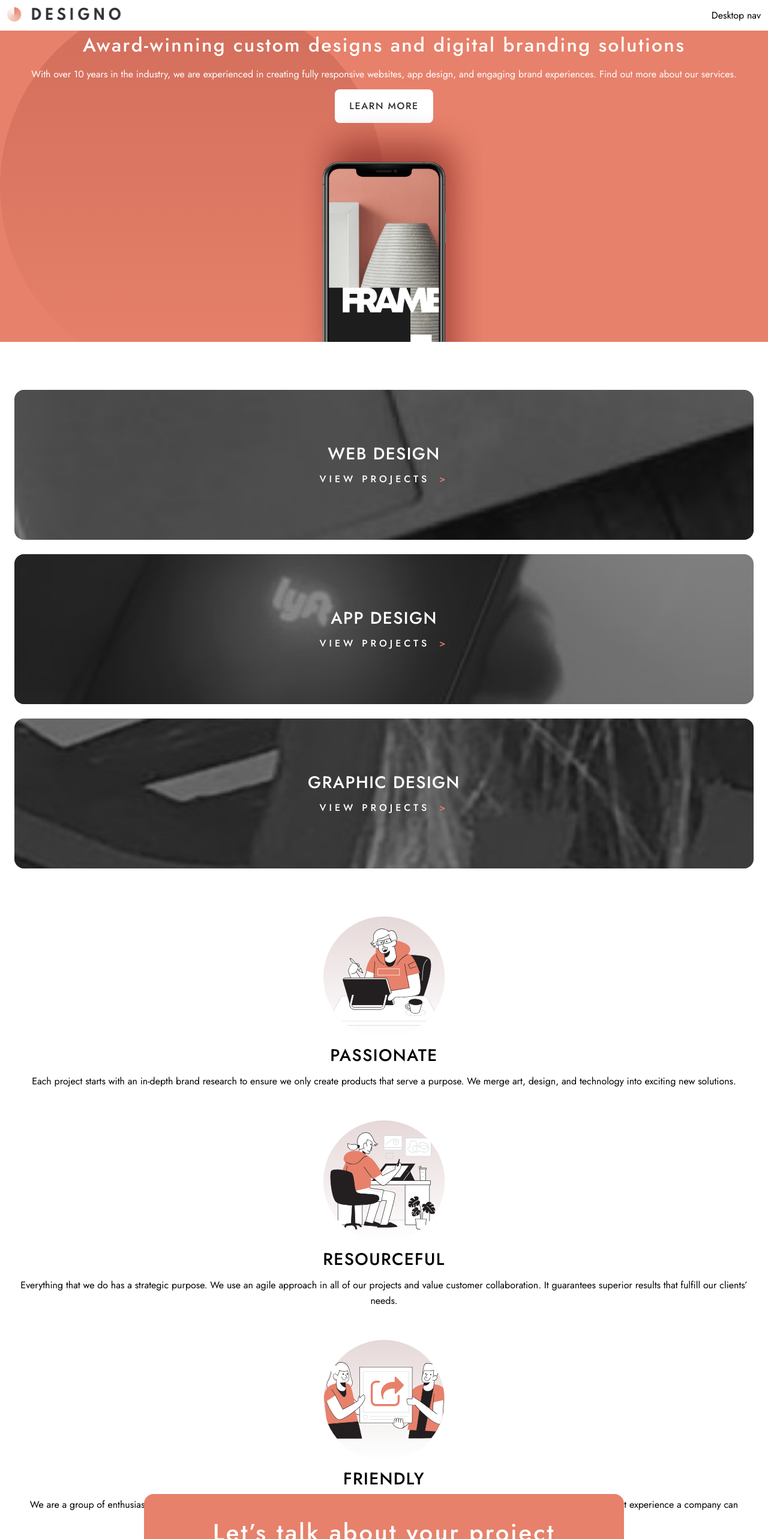
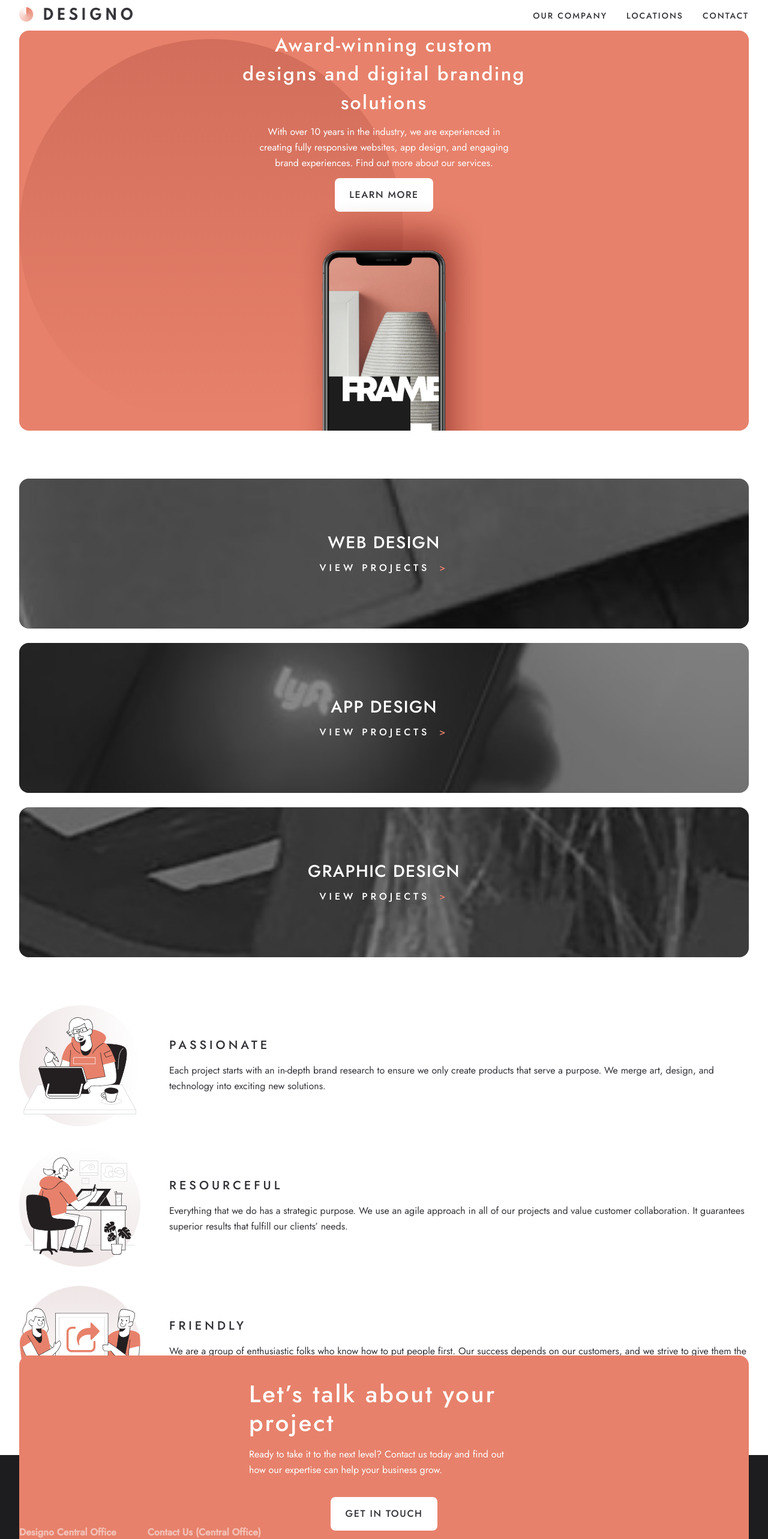
Before and after one commit to OXsatoshi/Designo, a Next.js app: page / in a window 1280 px wide. Shown: the top 2566 px of the page at 60% size. Built offline with nearby package versions, Linux system fonts and the light colour scheme.

Commit message:
feat: Implement desktop view

```diff
--- a/app/_components/home/category-grid.tsx
+++ b/app/_components/home/category-grid.tsx
@@ -19,7 +19,10 @@ const categories = [
 
 export default function CategoryGrid() {
   return (
-    <section aria-labelledby="categories-heading" className="px-6 my-20">
+    <section
+      aria-labelledby="categories-heading"
+      className="px-6 my-20 sm:px-8"
+    >
       <h2 id="categories-heading" className="sr-only">
         Our Design Services
       </h2>
--- a/app/_components/home/hero.tsx
+++ b/app/_components/home/hero.tsx
@@ -3,13 +3,13 @@ import Link from "next/link";
 export default function Hero() {
   return (
     <section
-      className="pbs-10 px-3 text-center gap-3 flex flex-col justify-center items-center bg-peach bg-[url('/assets/home/desktop/bg-pattern-hero-home.svg')]
+      className="pbs-10 px-3 sm:mx-8 rounded-2xl text-center gap-3 flex flex-col justify-center items-center bg-peach bg-[url('/assets/home/desktop/bg-pattern-hero-home.svg')]
       bg-no-repeat bg-position-[left_center] overflow-hidden"
     >
-      <h1 className="text-preset-3 text-white ">
+      <h1 className="text-preset-3 text-white max-w-[25ch]">
         Award-winning custom designs and digital branding solutions
       </h1>
-      <p className="text-body text-white">
+      <p className="text-body text-white max-w-[45ch]">
         With over 10 years in the industry, we are experienced in creating fully
         responsive websites, app design, and engaging brand experiences. Find
         out more about our services.
--- a/app/_components/home/values-propos.tsx
+++ b/app/_components/home/values-propos.tsx
@@ -1,53 +1,72 @@
 import Image from "next/image";
+
 const values = [
   {
     title: "PASSIONATE",
-    content: `Each project starts with an in-depth brand research to ensure we only create products
-that serve a purpose. We merge art, design, and technology into exciting new solutions.`,
+    content:
+      "Each project starts with an in-depth brand research to ensure we only create products that serve a purpose. We merge art, design, and technology into exciting new solutions.",
     imgUrl: "/assets/home/desktop/illustration-passionate.svg",
+    // Standard rotation degrees per Figma spec for variety
+    bgRotationClass: "rotate-0",
   },
   {
     title: "RESOURCEFUL",
-    content: `Everything that we do has a strategic purpose. We use an agile approach in all of our
-projects and value customer collaboration. It guarantees superior results that fulfill our clients’ needs.`,
-
+    content:
+      "Everything that we do has a strategic purpose. We use an agile approach in all of our projects and value customer collaboration. It guarantees superior results that fulfill our clients’ needs.",
     imgUrl: "/assets/home/desktop/illustration-resourceful.svg",
+    bgRotationClass: "-rotate-90",
   },
   {
     title: "FRIENDLY",
-    content: ` We are a group of enthusiastic folks who know how to put people first. Our success
-depends on our customers, and we strive to give them the best experience a company can provide.`,
-
+    content:
+      "We are a group of enthusiastic folks who know how to put people first. Our success depends on our customers, and we strive to give them the best experience a company can provide.",
     imgUrl: "/assets/home/desktop/illustration-friendly.svg",
+    bgRotationClass: "rotate-90",
   },
 ];
 
 export default function ValuesPropos() {
   return (
-    <section aria-labelledby="proposed-values" className="px-6 my-20">
+    <section
+      aria-labelledby="proposed-values-heading"
+      className="px-6 my-20 sm:px-8"
+    >
+      {/* 1. Corrected ID match for accessibility */}
       <h2 id="proposed-values-heading" className="sr-only">
-        Our add Value
+        Our Core Values
       </h2>
 
-      <ul className="flex flex-col gap-13">
+      <ul className="flex flex-col gap-12 md:gap-8 max-w-7xl mx-auto">
         {values.map((value) => (
           <li key={value.title}>
-            <div className="relative  flex flex-col items-center gap-3">
-              <div className="min-w-20 min-h-20 bg-[url('/assets/home/desktop/bg-pattern-hero-home.svg')] bg-no-repeat bg-cover">
+            {/* 2. Responsive Layout Shift: flex-col on mobile, flex-row on tablet */}
+            <div className="flex flex-col sm:flex-row items-center md:items-center text-center md:text-left gap-12 md:gap-12">
+              {/* 3. Illustration & Background Circle Container */}
+              <div className="relative shrink-0 flex items-center justify-center w-[202px] h-[202px]">
+                {/* Background Pattern Layer */}
+                <div
+                  aria-hidden="true"
+                  className={`absolute inset-0 bg-[url('/assets/shared/desktop/bg-pattern-small-circle.svg')] bg-no-repeat bg-center bg-contain -z-10 ${value.bgRotationClass}`}
+                />
                 <Image
                   src={value.imgUrl}
                   width={202}
                   height={202}
                   alt=""
-                  className="rounded-full"
+                  aria-hidden="true"
+                  className="w-full h-full object-contain"
                 />
               </div>
-              <h3 className="text-[28px] leading-[36px] font-medium tracking-[1.4px] uppercase">
-                {value.title}
-              </h3>
-              <p className="flex items-center gap-4 text-body text-center font-medium">
-                {value.content}
-              </p>
+
+              {/* 4. Text Content Column */}
+              <div className="flex flex-col items-center md:items-start gap-4 max-w-[450px] md:max-w-none">
+                <h3 className="text-[20px] leading-[26px] font-medium tracking-[5px] uppercase text-dark-grey">
+                  {value.title}
+                </h3>
+                <p className="text-body text-dark-grey leading-relaxed">
+                  {value.content}
+                </p>
+              </div>
             </div>
           </li>
         ))}
--- a/app/_components/layout/footer.tsx
+++ b/app/_components/layout/footer.tsx
@@ -7,14 +7,16 @@ import { SocialMediaList } from "../social-links";
 function TalkAbout() {
   return (
     <div
-      className="absolute top-0 -translate-y-1/2 flex flex-col justify-center items-center gap-8 text-center  bg-peach
-      rounded-2xl py-10 px-6 text-white"
+      className="absolute top-0 sm:left-8 sm:right-8 max-w-7xl mx-auto -translate-y-1/2 flex flex-col justify-center items-center gap-8 text-center  bg-peach
+      rounded-2xl py-10 px-6  text-white "
     >
+      <div className="flex flex-col gap-4 max-w-[450px] text-center lg:text-left">
         <h3 className="text-preset-2">Let’s talk about your project</h3>
         <p className="text-body">
           Ready to take it to the next level? Contact us today and find out how
           our expertise can help your business grow.
         </p>
+      </div>
       <Link
         href="/about"
         className="bg-white text-dark-grey text-h3 px-6 py-4 rounded-lg font-medium uppercase
@@ -29,8 +31,9 @@ function TalkAbout() {
 }
 export default function Footer() {
   return (
-    <footer className="relative flex flex-col justify-center  items-center gap-10 py-6 px-6 pbs-60 mbs-60 bg-black">
+    <footer className="relative flex flex-col justify-center  items-center gap-10 py-6 px-6 pbs-60 mbs-60 bg-black sm:px-8">
       <TalkAbout />
+      <div className="sm:flex justify-between items-center w-full">
         <div>
           <Link href="/" aria-label="Designo Homepage">
             <Image
@@ -42,9 +45,9 @@ export default function Footer() {
         </div>
         <nav
           aria-label="Footer navigation"
-        className={`text-white uppercase border-t border-t-dark-grey self-stretch`}
+          className={`text-white uppercase border-t border-t-dark-grey self-stretch sm:border-t-0`}
         >
-        <ul>
+          <ul className="sm:flex ">
             {navLinks.map(({ href, label }) => (
               <li key={href}>
                 <Link
@@ -59,8 +62,10 @@ export default function Footer() {
             ))}
           </ul>
         </nav>
+      </div>
+      <div className="sm:flex w-full">
         <address
-        className="not-italic w-full flex flex-col sm:flex-row items-center justify-between
+          className="not-italic w-full flex flex-col sm:flex-row sm:justify-stretch items-center justify-between
         text-center sm:text-left gap-10 opacity-50 text-body text-white"
         >
           <div>
@@ -90,11 +95,11 @@ export default function Footer() {
               </a>
             </span>
           </div>
-
-        <div className="flex justify-center sm:justify-end w-full sm:w-auto">
+        </address>
+        <div className="flex justify-center sm:justify-around w-full sm:self-end mbs-4">
           <SocialMediaList />
         </div>
-      </address>
+      </div>
     </footer>
   );
 }
--- a/app/_components/layout/heading.tsx
+++ b/app/_components/layout/heading.tsx
@@ -5,7 +5,7 @@ import MobileNav from "./navigation/mobile-nav";
 import Image from "next/image";
 export default function Heading() {
   return (
-    <header className="py-3 px-3 relative flex justify-between items-center">
+    <header className="py-3 px-3 sm:px-8 relative flex justify-between items-center">
       <div>
         <Image
           src={logo}
--- a/app/_components/layout/navigation/desktop-nav.tsx
+++ b/app/_components/layout/navigation/desktop-nav.tsx
@@ -1,7 +1,21 @@
+import Link from "next/link";
+import { navLinks } from "./nav-links";
+
 export default function DesktopNav() {
   return (
-    <nav className="hidden sm:block">
-      <h3>Desktop nav</h3>
+    <nav aria-label="Primary navigation" className="hidden sm:block">
+      <ul className="flex items-center gap-8">
+        {navLinks.map(({ href, label }) => (
+          <li key={href}>
+            <Link
+              href={href}
+              className="text-sm tracking-[2px] text-dark-grey hover:underline uppercase transition-colors focus-visible:outline-2 focus-visible:outline-offset-4 focus-visible:outline-peach font-medium"
+            >
+              {label}
+            </Link>
+          </li>
+        ))}
+      </ul>
     </nav>
   );
 }
--- a/app/_components/social-links.tsx
+++ b/app/_components/social-links.tsx
@@ -35,7 +35,7 @@ export const SOCIAL_LINKS: SocialLink[] = [
 ];
 export function SocialMediaList() {
   return (
-    <ul className="flex items-center gap-4">
+    <ul className="flex items-center gap-4 sm:justify-center">
       {SOCIAL_LINKS.map((social) => (
         <li key={social.name}>
           <Link
```
Lines whose indentation alone changed are shown as unchanged.
